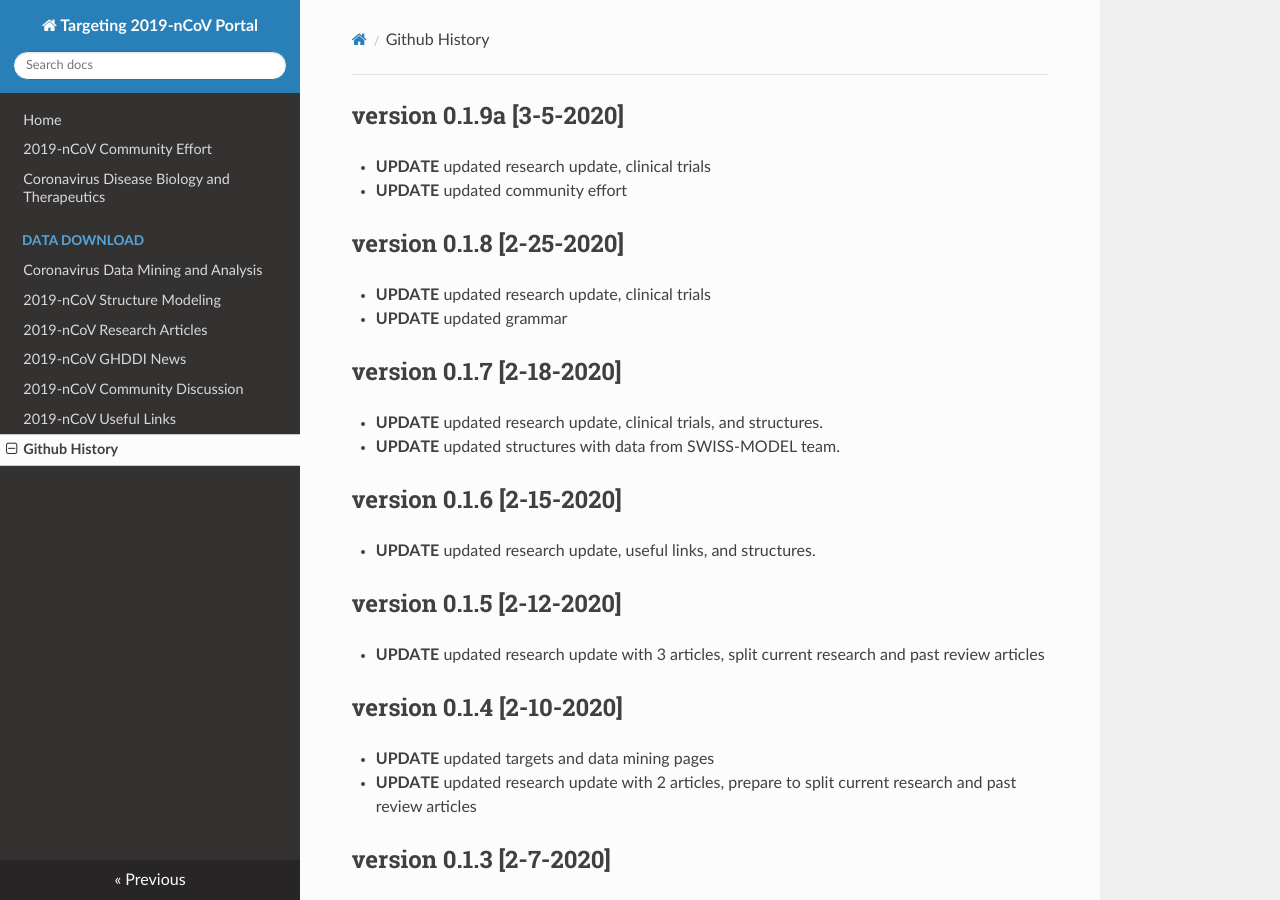
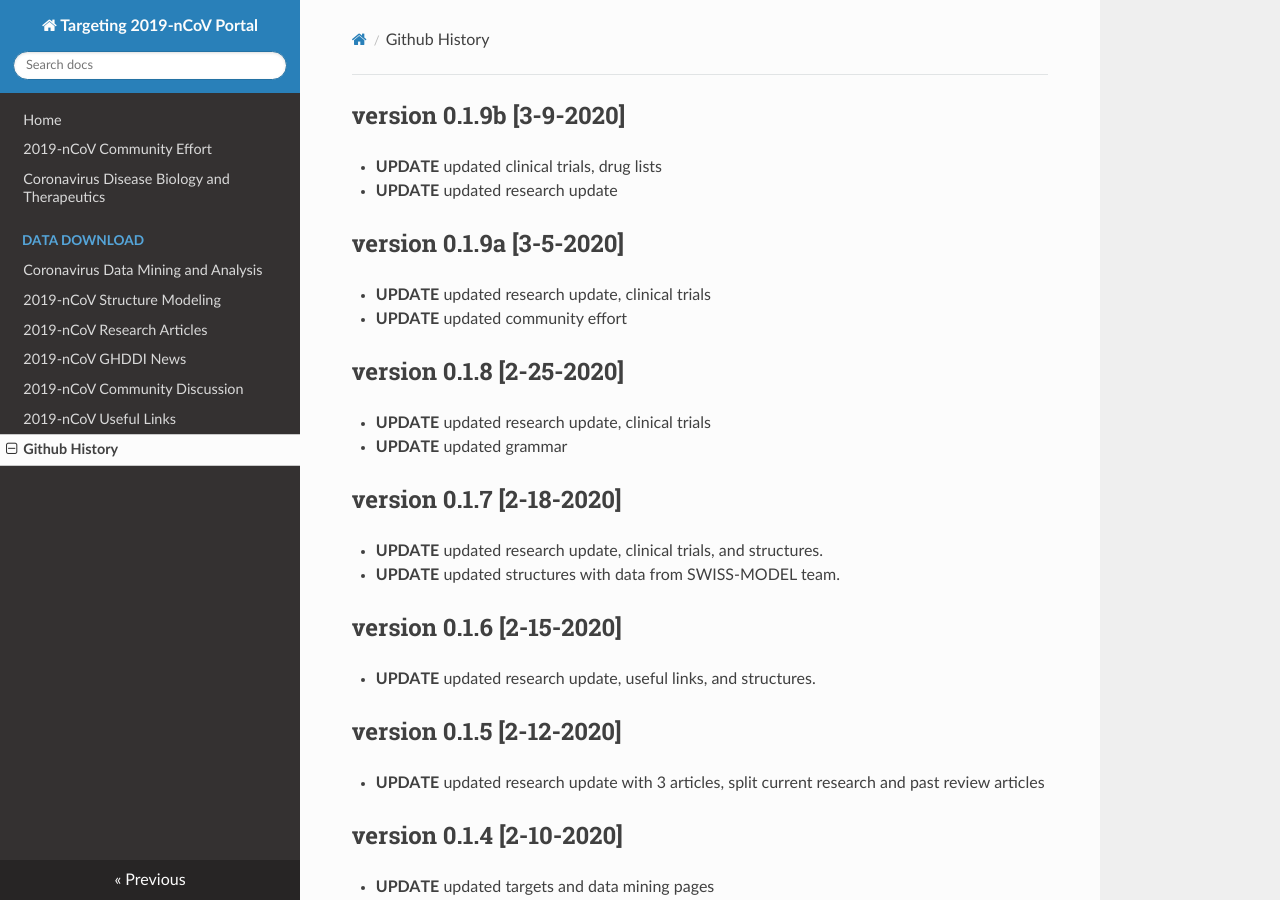
Before and after one commit to GHDDI-AILab/Targeting2019-nCoV, an MkDocs documentation site: the page built from docs/history.md, in a window 1280 px wide and 900 px high. Built offline with MkDocs 1.6.1, drawn with Linux system fonts in a browser that asks for light colours; nearby versions of some CDN libraries.

Commit message:
Update history.md

```diff
--- a/docs/history.md
+++ b/docs/history.md
@@ -1,3 +1,6 @@
+## version 0.1.9b [3-9-2020]
+* **UPDATE** updated clinical trials, drug lists
+* **UPDATE** updated research update
 
 ## version 0.1.9a [3-5-2020]
 * **UPDATE** updated research update, clinical trials
```
